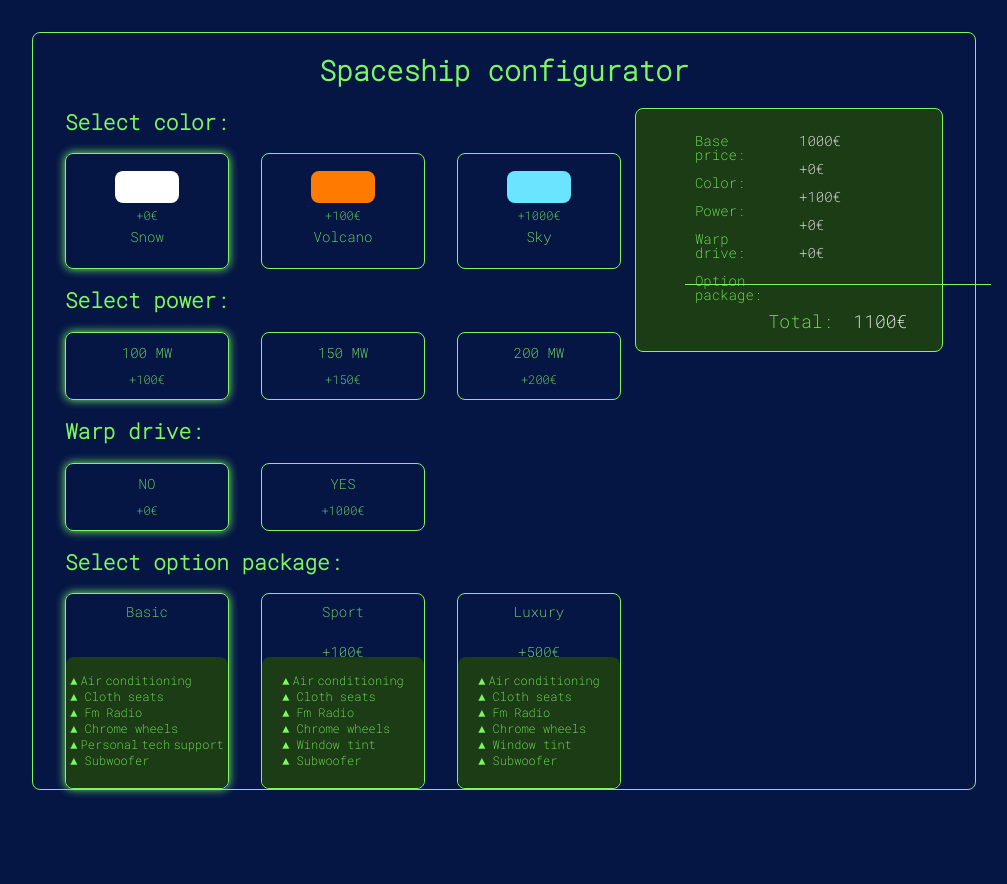
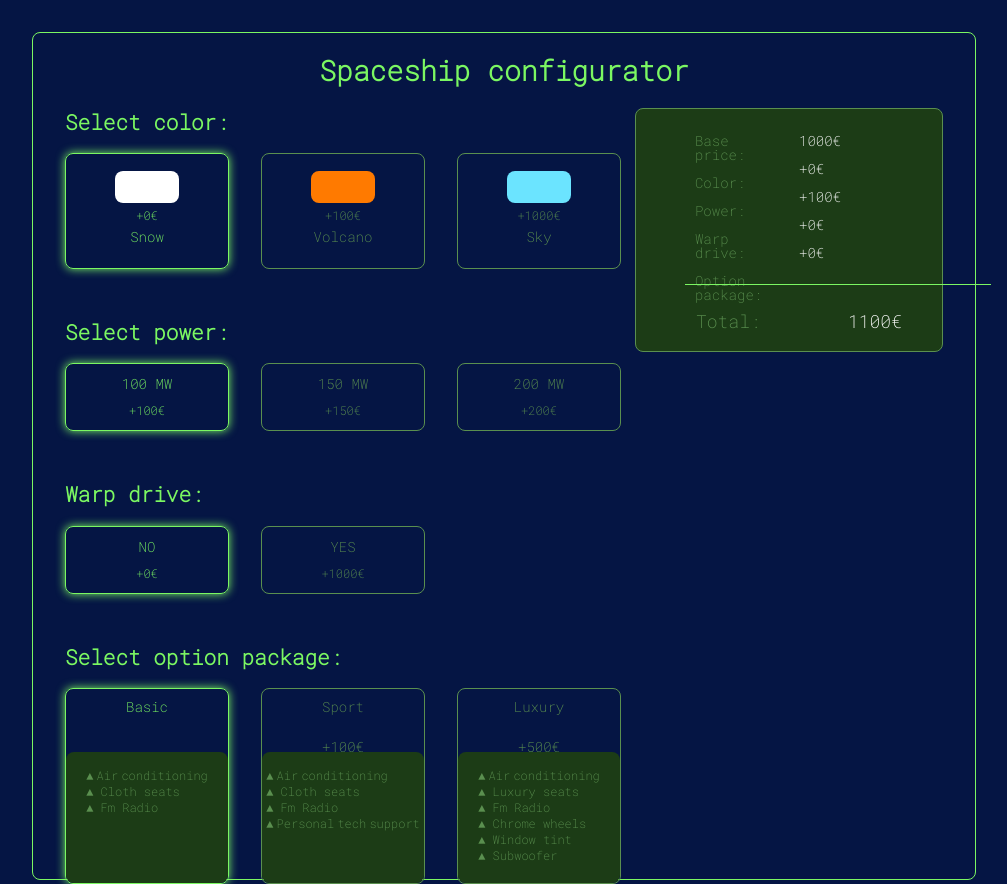
Before and after one commit to Tyks23/Spaceship-configurator, a React (Create React App) app: page / in a window 1280 px wide. Shown: the whole page, without its empty margins (136-1143 px from the left). Before the commit the page ends 800 px from the top, so only its background shows below. Built offline with nearby package versions, Linux system fonts and the light colour scheme; a web font is replaced by a local one.

Commit message:
about to add userEvent library

```diff
--- a/src/App.scss
+++ b/src/App.scss
@@ -11,7 +11,7 @@
 .Window {
   margin-top: 32px;
   width: 944px;
-  height: 90%;
+  height: 848px;
   border: 1px solid $color-green-light;
   box-sizing: border-box;
   border-radius: 8px;
@@ -22,6 +22,7 @@
   display: flex;
   flex-direction: row;
   flex-wrap: wrap;
+  margin-bottom: 49px;
 }
 
 html {
@@ -33,4 +34,5 @@ h1 {
 }
 h2 {
   margin-left: 32px;
+
 }
--- a/src/Global.scss
+++ b/src/Global.scss
@@ -15,7 +15,7 @@ body {
 }
 
 .universal-border {
-  border: 1px solid $color-green-light;
+  border: 1px solid $color-green-dark;
   border-radius: 8px;
 }
 
@@ -23,4 +23,11 @@ body {
   display: flex;
   align-items: center;
   flex-direction: column;
+  color: #5a8f4f;
 }
+
+.universal-container-active {
+  border: 1px solid $color-green-light !important;
+  color: $color-green-light !important;
+  box-shadow: 0px 0px 10px 0px #7bf762;
+}
--- a/src/components/OptionColor.scss
+++ b/src/components/OptionColor.scss
@@ -24,5 +24,5 @@ p {
 
 .container-color-active {
   @extend .container-color;
-  box-shadow: 0px 0px 10px 0px #7bf762;
+  @extend .universal-container-active;
 }
--- a/src/components/OptionDetail.scss
+++ b/src/components/OptionDetail.scss
@@ -12,7 +12,7 @@
 }
 .container-detail-sub {
   @extend .universal-container-inner;
-  width: 99%;
+  width: 160px;
   height: 129px;
   border-radius: 8px;
   flex-direction: column;
@@ -24,7 +24,7 @@
 }
 .container-detail-active {
   @extend .container-detail;
-  box-shadow: 0px 0px 10px 0px #7bf762;
+  @extend .universal-container-active;
 }
 ul {
   list-style-type: none;
--- a/src/components/OptionDetail.tsx
+++ b/src/components/OptionDetail.tsx
@@ -15,14 +15,10 @@ function OptionDetail({
   active?: boolean;
   onClick: (item: { price: number }) => void;
 }) {
-  let priceBool;
+
   let priceParagraph;
+  price == 0 ? priceParagraph = <p></p> : priceParagraph = <p>+{price}€</p>;
 
-  if (price == 0) {
-    priceParagraph = <p></p>;
-  } else {
-    priceParagraph = <p>+{price}€</p>;
-  }
   const featureList = features.map((feature) =>
     feature.length > 15 ? (
       <li className="feature-compressed">▲ {feature}</li>
--- a/src/components/OptionSimple.scss
+++ b/src/components/OptionSimple.scss
@@ -12,5 +12,5 @@
 
 .container-simple-active {
   @extend .container-simple;
-  box-shadow: 0px 0px 10px 0px #7bf762;
+  @extend .universal-container-active;
 }
--- a/src/components/PriceWindow.scss
+++ b/src/components/PriceWindow.scss
@@ -9,20 +9,19 @@
   height: 240px;
   @extend .universal-border;
   flex-direction: column;
-  padding: 1px 1px 1px 1px;
+  padding:1px;
   background-color: $color-green-background;
   position: relative;
 }
 .container-price-sub {
   padding: 10% 0;
-  @extend .universal-container-inner;
   width: 304px;
   height: 64px;
   border-top: 1px solid $color-green-light;
   border-bottom: none;
   border-radius: 0px 0px 8px 8px;
   font-size: 18px;
-  padding: 1px 1px 1px 1px;
+  padding: 1px;
   position: absolute;
   bottom: 0;
 }
--- a/src/data.ts
+++ b/src/data.ts
@@ -23,9 +23,6 @@ export const detailItems = [
       "Air conditioning",
       "Cloth seats",
       "Fm Radio",
-      "Chrome wheels",
-      "Personal tech support",
-      "Subwoofer",
     ],
   },
   {
@@ -35,9 +32,7 @@ export const detailItems = [
       "Air conditioning",
       "Cloth seats",
       "Fm Radio",
-      "Chrome wheels",
-      "Window tint",
-      "Subwoofer",
+      "Personal tech support",
     ],
   },
   {
@@ -45,7 +40,7 @@ export const detailItems = [
     price: 500,
     features: [
       "Air conditioning",
-      "Cloth seats",
+      "Luxury seats",
       "Fm Radio",
       "Chrome wheels",
       "Window tint",
```
Also changed, not shown: 2 other files (tests, documents, lock files or other folders).
